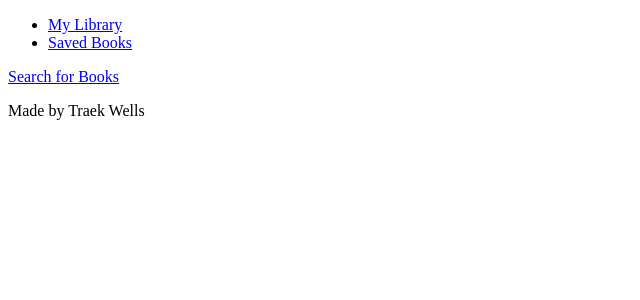
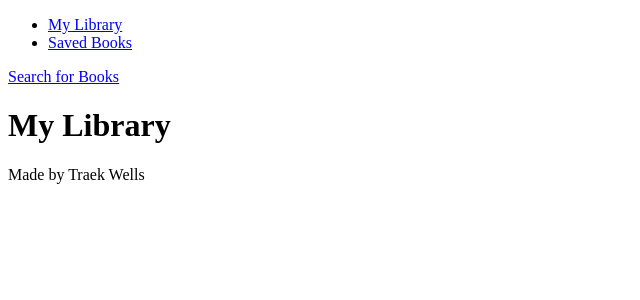
Before and after one commit to TraekWells/book-review-app, a Vue app: page /library in a window 1280 px wide. Shown: the top 300 px of the page, without its empty margins (0-640 px from the left). Built offline with nearby package versions, Linux system fonts and the light colour scheme; the HTML template or start-up script is replaced by a standard one.

Commit message:
Added Library adn SavedBooks to components and router

```diff
--- a/src/components/Navbar.vue
+++ b/src/components/Navbar.vue
@@ -1,8 +1,10 @@
 <template>
   <nav>
     <ul>
-      <li><router-link to="#">My Library</router-link></li>
-      <li><router-link to="#">Saved Books</router-link></li>
+      <li><router-link :to="{ name: 'Library' }">My Library</router-link></li>
+      <li>
+        <router-link :to="{ name: 'SavedBooks' }">Saved Books</router-link>
+      </li>
     </ul>
     <router-link :to="{ name: 'Search' }">Search for Books</router-link>
   </nav>
--- a/src/router/index.js
+++ b/src/router/index.js
@@ -2,6 +2,8 @@ import Vue from "vue";
 import VueRouter from "vue-router";
 import Home from "../views/Home.vue";
 import Search from "../views/Search.vue";
+import SavedBooks from "../views/SavedBooks.vue";
+import Library from "../views/Library.vue";
 
 Vue.use(VueRouter);
 
@@ -16,6 +18,16 @@ const routes = [
     name: "Search",
     component: Search,
   },
+  {
+    path: "/saved-books",
+    name: "SavedBooks",
+    component: SavedBooks,
+  },
+  {
+    path: "/library",
+    name: "Library",
+    component: Library,
+  },
 ];
 
 const router = new VueRouter({
--- /dev/null
+++ b/src/views/Library.vue
@@ -0,0 +1,9 @@
+<template>
+  <h1>My Library</h1>
+</template>
+
+<script>
+export default {};
+</script>
+
+<style></style>
--- /dev/null
+++ b/src/views/SavedBooks.vue
@@ -0,0 +1,9 @@
+<template>
+  <h1>Saved Books</h1>
+</template>
+
+<script>
+export default {};
+</script>
+
+<style></style>
```
